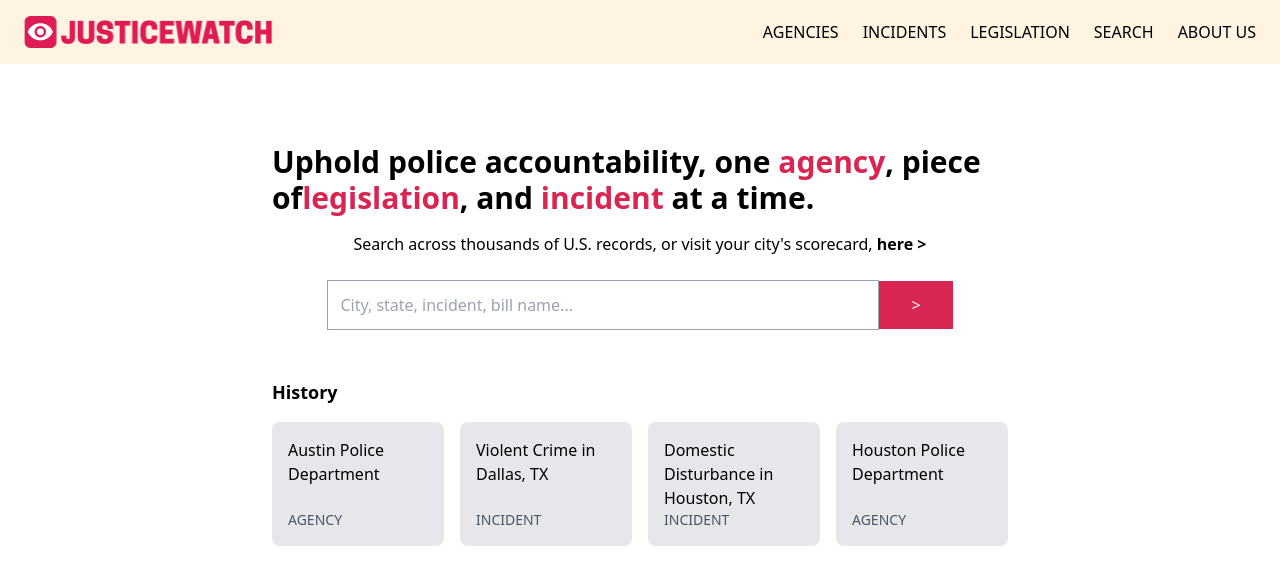
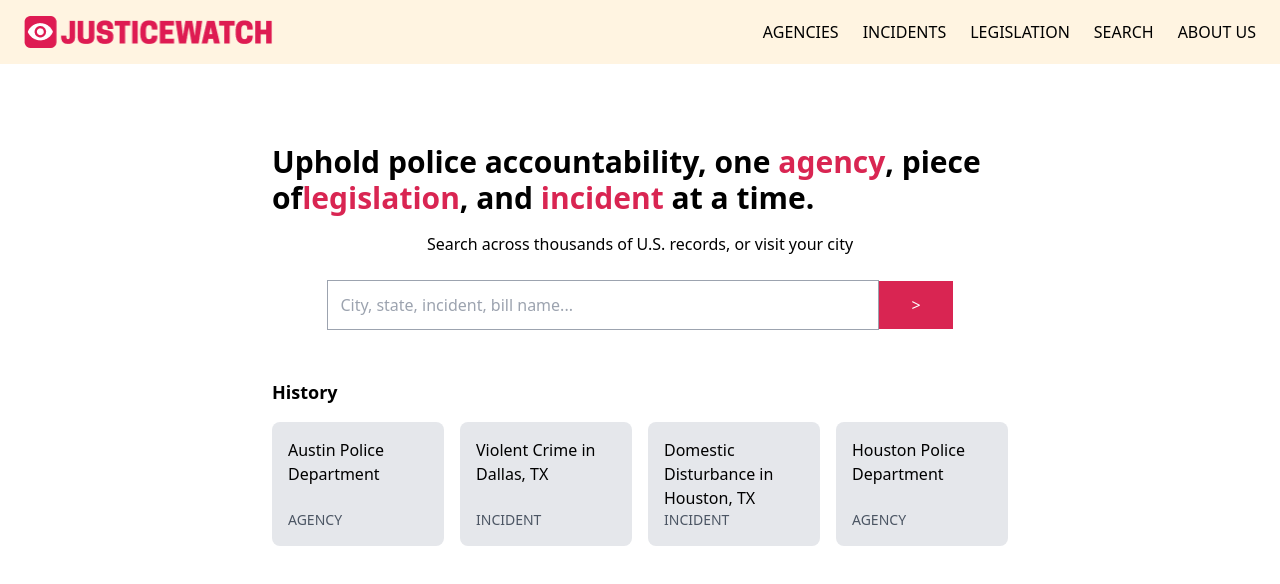
Before and after one commit to gordonworldlee/PoliceIncidents, a Next.js app in the folder frontend/: page / in a window 1280 px wide. Shown: the top 584 px of the page. Built offline with nearby package versions, Linux system fonts and the light colour scheme.

Commit message:
fixing splash

```diff
--- a/frontend/app/page.tsx
+++ b/frontend/app/page.tsx
@@ -44,8 +44,7 @@ export default function Home() {
           <span> at a time.</span>
         </h1>
         <p className="mt-4 text-center mt-14">
-          Search across thousands of U.S. records, or visit your city&apos;s
-          scorecard, <span className="font-bold">here &gt;</span>
+          Search across thousands of U.S. records, or visit your city
         </p>
 
         {/* Search Bar */}
```
